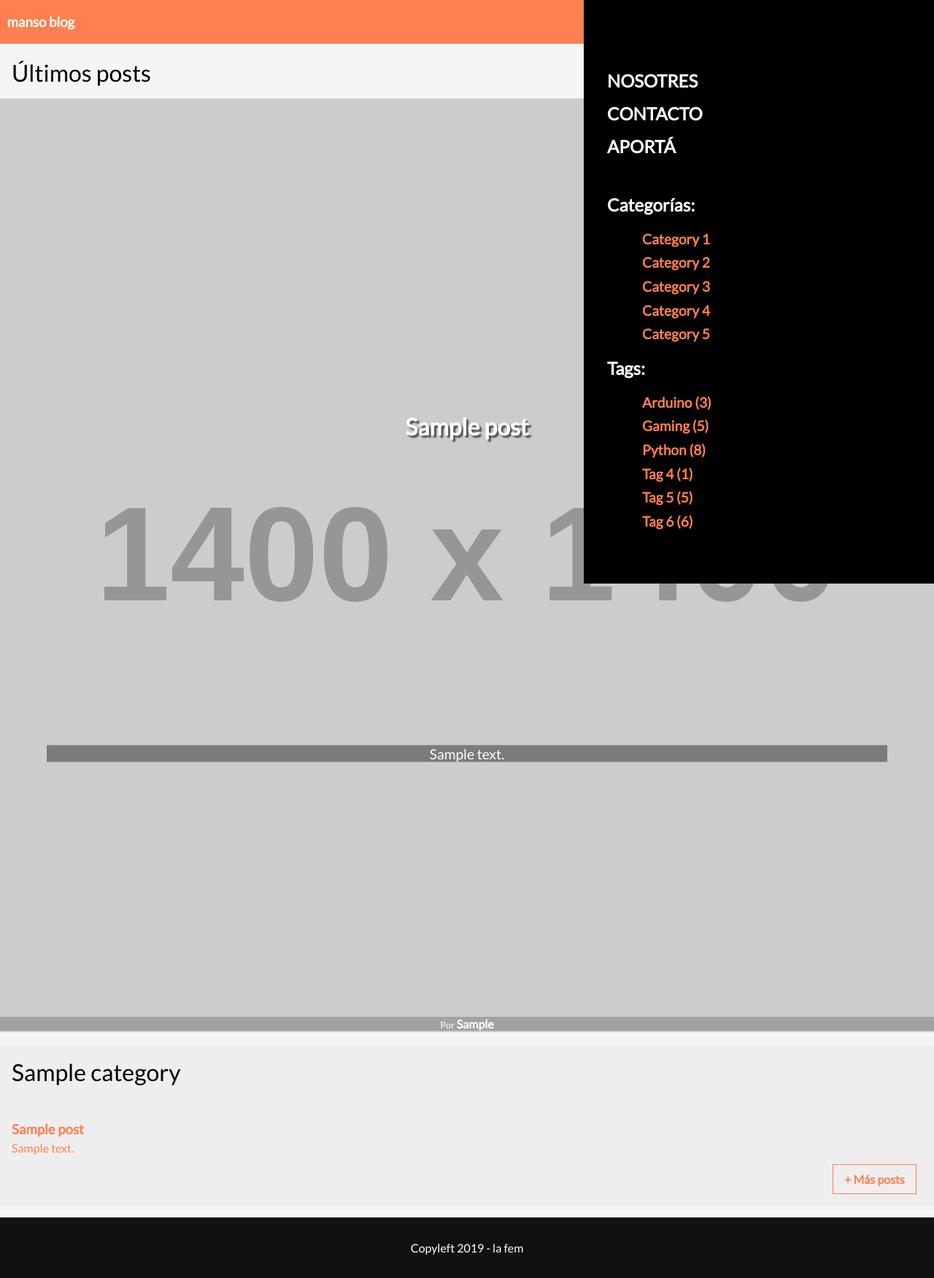
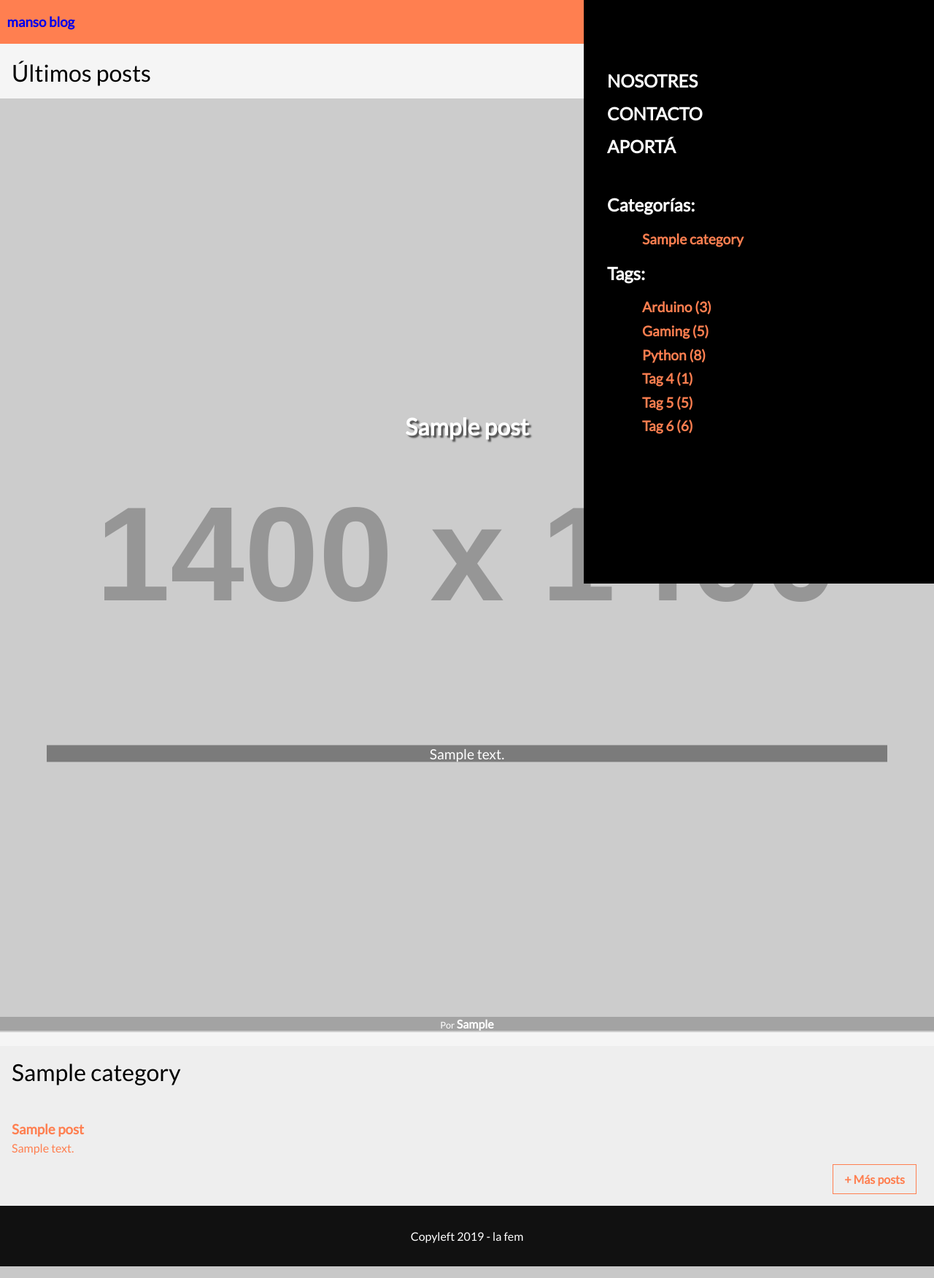
Before and after one commit to dbertranou/fem-blog, a Django app: page / in a window 1280 px wide. Shown: the whole page at 73% size. Run offline with Django 3.2, Linux system fonts and the light colour scheme; tables that the repository leaves empty hold one stand-in row (values such as "Sample post"); grey boxes labelled with a size stand in for pictures from a placeholder-image service; some libraries are stand-ins or nearby versions.

Commit message:
more implementation and cleaning

```diff
--- a/blog/static/blog/css/base.css
+++ b/blog/static/blog/css/base.css
@@ -34,15 +34,12 @@ nav {
   color: white;
 }
 
-nav h3 {
-  flex: 1;
-}
-
 #open-sidebar-btn {
   color: white;
   padding: 0.8rem;
   background: transparent;
   border: 0;
+  margin-left: auto;
 }
 
 #close-sidebar-btn {
@@ -162,8 +159,11 @@ nav h3 {
 
 .category-posts {
   width: 100%;
-  margin: 1rem 0;
+  /*margin: 1rem 0;*/
   position: relative;
+}
+
+.category-posts:nth-child(even) {
   background: var(--secondary-color);
 }
 
--- a/blog/templates/blog/base.html
+++ b/blog/templates/blog/base.html
@@ -30,8 +30,8 @@
         {% endfor %}
       </ul>
     </div>
+    {% for item in content.category_posts %}
     <div class="category-posts">
-      {% for item in content.category_posts %}
       <h2>{{ item.category.readable_name }}</h2>
       <ul class="category-posts-list">
         {% for post in item.posts %}
@@ -46,8 +46,8 @@
       <br>
       <br>
       <a class="more-posts" href="{% url 'category-posts' name=item.category.name %}">+ Más posts</a>
-      {% endfor %}
     </div>
+    {% endfor %}
     {% include 'blog/snippets/_footer.html' %}
   </div>
   <script type="text/javascript" src="{% static 'blog/js/spinner.js' %}"></script>
--- a/blog/templates/blog/snippets/_nav.html
+++ b/blog/templates/blog/snippets/_nav.html
@@ -1,4 +1,4 @@
 <nav>
-  <h3>manso blog</h3>
+  <a href="{% url 'index' %}"><h3 id="brand">manso blog</h3></a>
   <button id="open-sidebar-btn">-</button>
 </nav>
--- a/blog/templates/blog/snippets/_sidebar.html
+++ b/blog/templates/blog/snippets/_sidebar.html
@@ -7,11 +7,9 @@
     <br>
     <h1>Categorías:</h1>
     <ul>
-      <li>Category 1</li>
-      <li>Category 2</li>
-      <li>Category 3</li>
-      <li>Category 4</li>
-      <li>Category 5</li>
+      {% for item in content.category_posts %}
+      <a href="{% url 'category-posts' name=item.category.name %}"><li>{{ item.category.readable_name }}</li></a>
+      {% endfor %}
     </ul>
     <h1>Tags:</h1>
     <ul>
```
